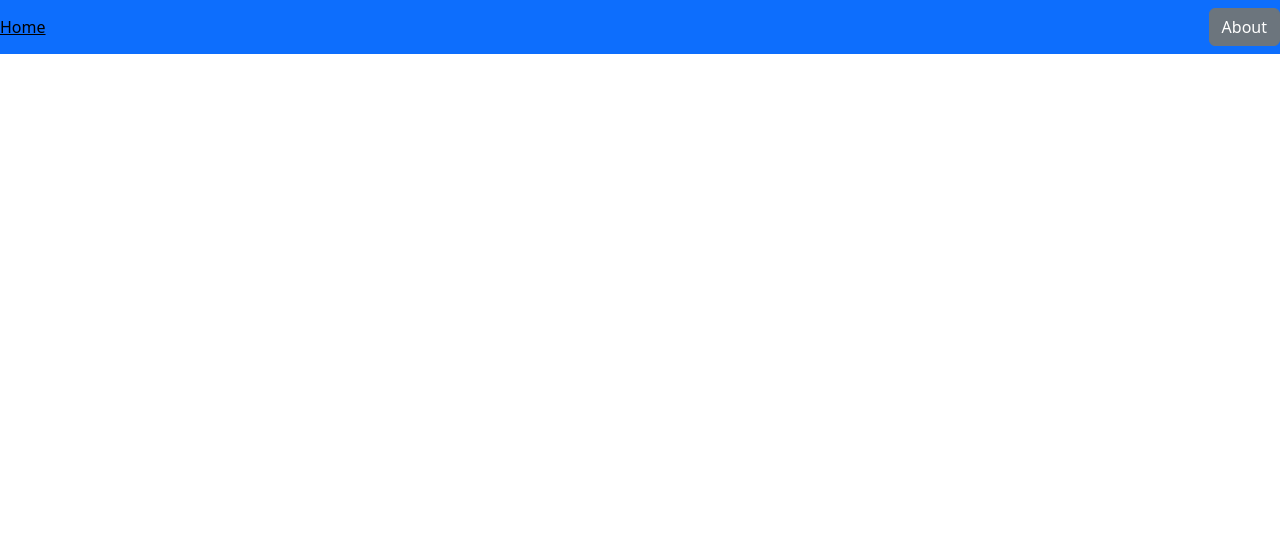
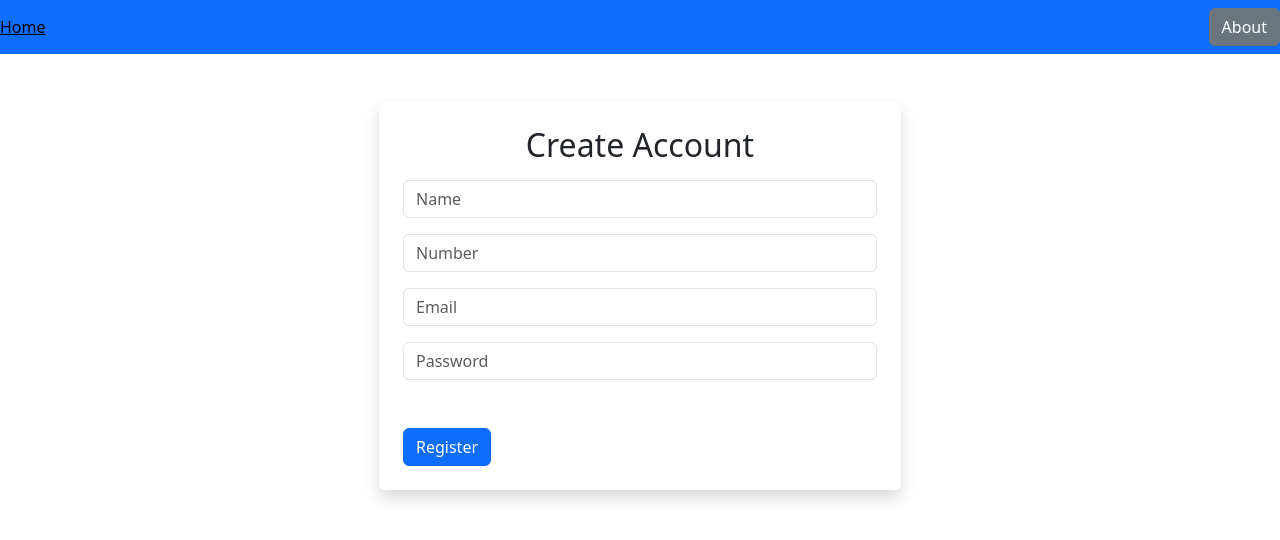
Before and after one commit to Janarthanan-Gnanamurthy/MAD-2, a Vue app in the folder Frontend/: page /register in a window 1280 px wide. Before the commit this address had no page. Shown: the top 540 px of the page. Built offline with nearby package versions, Linux system fonts and the light colour scheme.

Commit message:
added User Register page

```diff
--- a/Frontend/src/router/index.js
+++ b/Frontend/src/router/index.js
@@ -23,6 +23,11 @@ const router = createRouter({
       name: 'login',
       component: LoginView
     },
+    {
+      path: '/register',
+      name: 'register',
+      component: () => import('../views/RegisterView.vue')
+    },
   ]
 })
 
--- a/Frontend/src/views/AboutView.vue
+++ b/Frontend/src/views/AboutView.vue
@@ -1,89 +1,5 @@
-<script setup>
-import pdfjsLib from 'pdfjs-dist';
-</script>
-
 <template>
   <div>
     <canvas ref="pdfCanvas"></canvas>
   </div>
 </template>
-
-<script>
-
-export default {
-  data() {
-    return {
-      ebook: null,
-      pdfDoc: null,
-      pageNum: 1,
-      pageRendering: false,
-      pageNumPending: null,
-      scale: 1.5,
-      canvas: null,
-      ctx: null
-    };
-  },
-  mounted() {
-    this.renderPDF();
-  },
-  methods: {
-    renderPDF() {
-      let pdfPath = `../assets/demo.pdf`;
-      pdfjsLib.getDocument(pdfPath).promise
-        .then(pdfDoc_ => {
-          this.pdfDoc = pdfDoc_;
-          this.canvas = this.$refs.pdfCanvas;
-          this.ctx = this.canvas.getContext('2d');
-          this.renderPage(this.pageNum);
-        })
-        .catch(error => {
-          console.error('Error loading PDF:', error);
-        });
-    },
-    renderPage(num) {
-      this.pageRendering = true;
-      this.pdfDoc.getPage(num).then(page => {
-        let viewport = page.getViewport({ scale: this.scale });
-        this.canvas.height = viewport.height;
-        this.canvas.width = viewport.width;
-
-        let renderContext = {
-          canvasContext: this.ctx,
-          viewport: viewport
-        };
-        page.render(renderContext).promise.then(() => {
-          this.pageRendering = false;
-          if (this.pageNumPending !== null) {
-            this.renderPage(this.pageNumPending);
-            this.pageNumPending = null;
-          }
-        });
-      }).catch(error => {
-        console.error('Error rendering page:', error);
-      });
-
-      // Remove the previous event listener before adding a new one
-      this.$refs.pdfCanvas.removeEventListener('click', this.onCanvasClick);
-      this.$nextTick(() => {
-        this.$refs.pdfCanvas.addEventListener('click', this.onCanvasClick);
-      });
-    },
-    onCanvasClick(event) {
-      if (!this.pageRendering) {
-        if (this.pageNum < this.pdfDoc.numPages) {
-          this.pageNum++;
-          this.renderPage(this.pageNum);
-        }
-      } else {
-        this.pageNumPending = this.pageNum;
-      }
-    }
-  }
-};
-</script>
-
-<style scoped>
-canvas {
-  border: 1px solid black;
-}
-</style>
--- a/Frontend/src/views/LoginView.vue
+++ b/Frontend/src/views/LoginView.vue
@@ -30,7 +30,7 @@
 				</button>
 				<p class="mt-3 text-center">
 					New to ECHO?
-					<a href="/user/create">Sign up</a>
+					<a href="/Register">Sign up</a>
 				</p>
 			</form>
 		</div>
--- /dev/null
+++ b/Frontend/src/views/RegisterView.vue
@@ -0,0 +1,74 @@
+<template>
+  <div class="container">
+		<div class="row justify-content-center p-5">
+			<div class="col-md-6 bgc-2 p-4 rounded border-0 rounded-lg shadow">
+				<h2 class="text-center mb-3">Create Account</h2>
+				<div class="my-3">
+					<input
+						type="text"
+						class="form-control"
+						v-model="name"
+						placeholder="Name"
+						required
+					/>
+				</div>
+
+				<div class="mb-3">
+					<input
+						type="number"
+						class="form-control"
+						v-model="number"
+						placeholder="Number"
+						minlength="10"
+						maxlength="10"
+						required
+					/>
+				</div>
+
+				<div class="mb-3">
+					<input
+						type="email"
+						class="form-control"
+						v-model="email"
+						placeholder="Email"
+						required
+					/>
+				</div>
+
+				<div class="mb-5">
+					<input
+						type="password"
+						class="form-control"
+						v-model="password"
+						placeholder="Password"
+						minlength="8"
+						maxlength="16"
+						required
+					/>
+				</div>
+
+				<button type="submit" class="btn btn-primary align-self-center">
+					Register
+				</button>
+			</div>
+		</div>
+	</div>
+</template>
+
+<script>
+export default {
+	data(){
+		return {
+			name: '',
+			email: '',
+			number: '',
+			passworda: ''
+		}
+	},
+	methods: {
+		createUser(){
+			return -1
+		}
+	}
+}
+</script>
```
